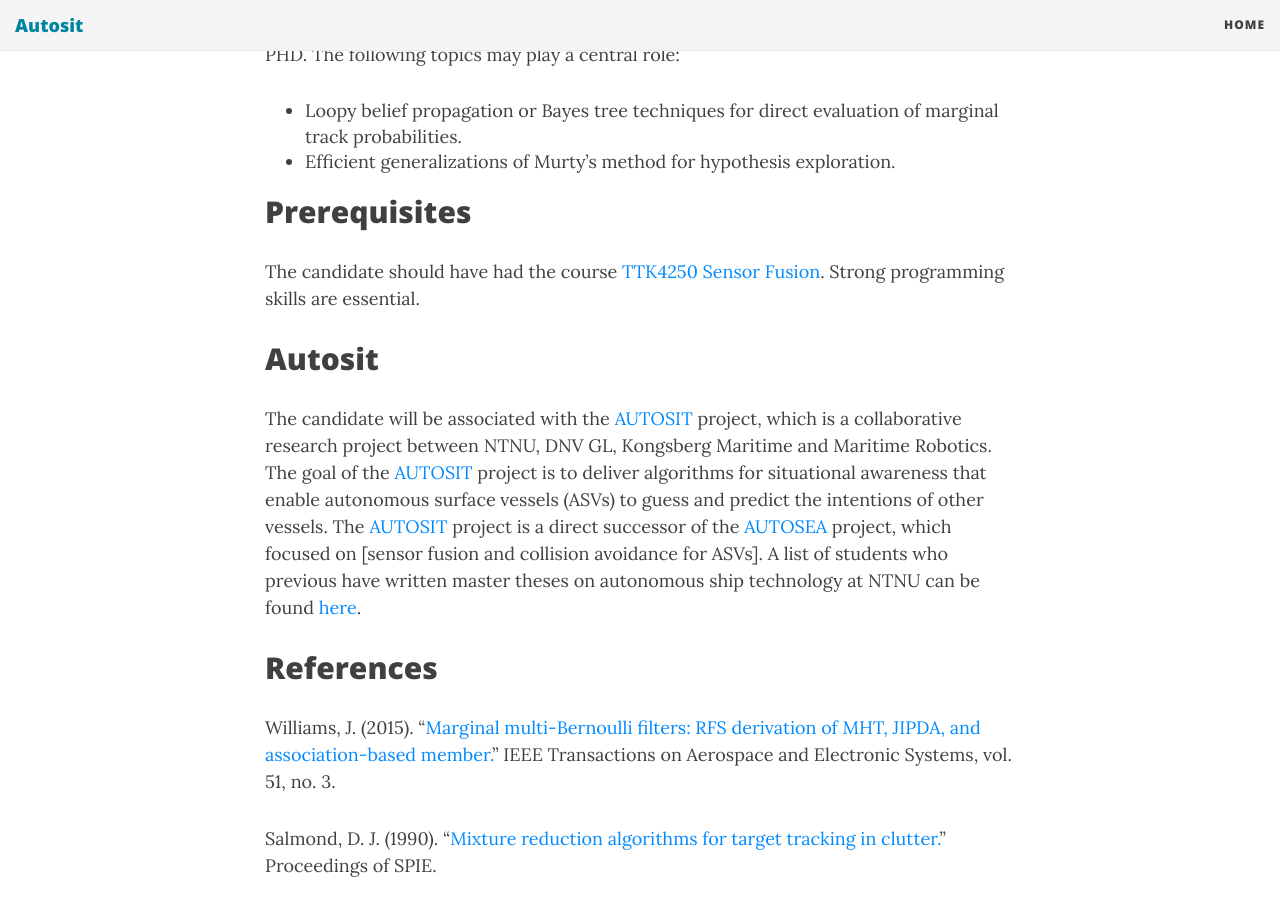
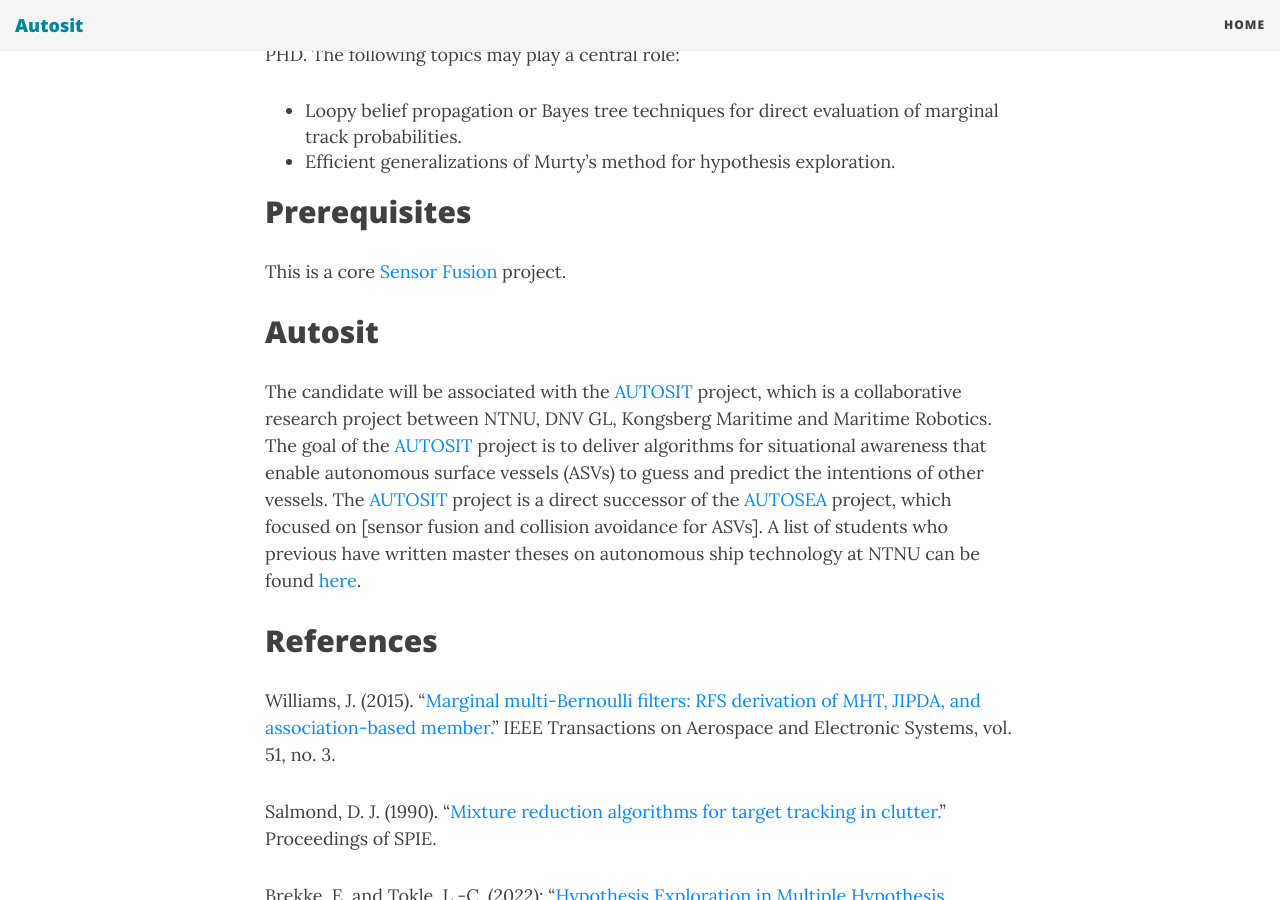
Before and after one commit to autosit/autosit.github.io, a Jekyll site: the page built from _posts/2022-03-30-pmbm_powerful.md, in a window 1280 px wide and 900 px high, scrolled down 2218 px. Built offline with Jekyll 4.4.1, drawn with Linux system fonts in a browser that asks for light colours; nearby versions of some CDN libraries.

Commit message:
core sf statement in pmbm powerful

```diff
--- a/_posts/2022-03-30-pmbm_powerful.md
+++ b/_posts/2022-03-30-pmbm_powerful.md
@@ -47,7 +47,7 @@ In the MSc thesis the focus should be on generalizing the developments from the
 
 ## Prerequisites
 
-The candidate should have had the course [TTK4250 Sensor Fusion]. Strong programming skills are essential.
+This is a core [Sensor Fusion] project.
 
 
 ## Autosit
@@ -81,6 +81,6 @@ Supervisor: [Edmund Brekke].
 [AUTOFERRY]: https://www.ntnu.edu/autoferry
 [(Garcia-Fernandez et al. 2018)]: https://ieeexplore.ieee.org/document/8289337
 [(Brekke and Tokle 2022)]: https://folk.ntnu.no/edmundfo/fusion2022preprints/BrekkeTokleExploration.pdf
-[TTK4250 Sensor Fusion]: https://www.ntnu.no/studier/emner/TTK4250#tab=omEmnet
+[Sensor Fusion]: https://www.ntnu.no/studier/emner/TTK4250#tab=omEmnet
 [Poisson Multi-Bernoulli Mixture (PMBM) filter]: https://ieeexplore.ieee.org/document/7272821
 [currently ongoing MSc project]: https://folk.ntnu.no/edmundfo/msc2023-2024/odin_fordypningsprosjekt.pdf
```
